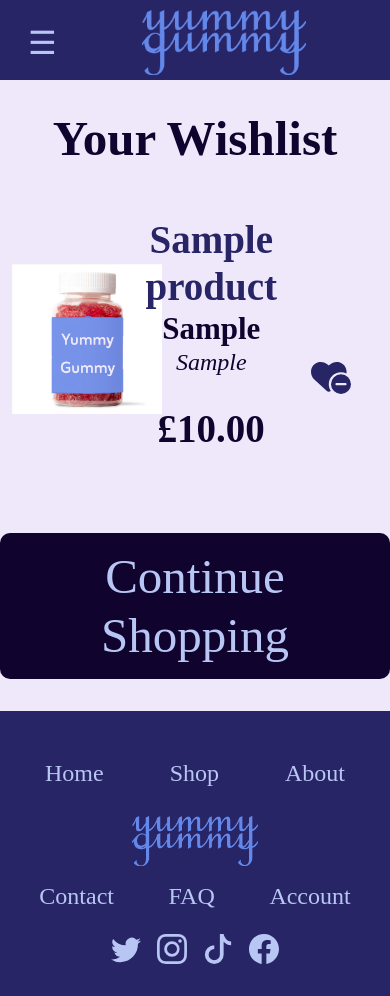
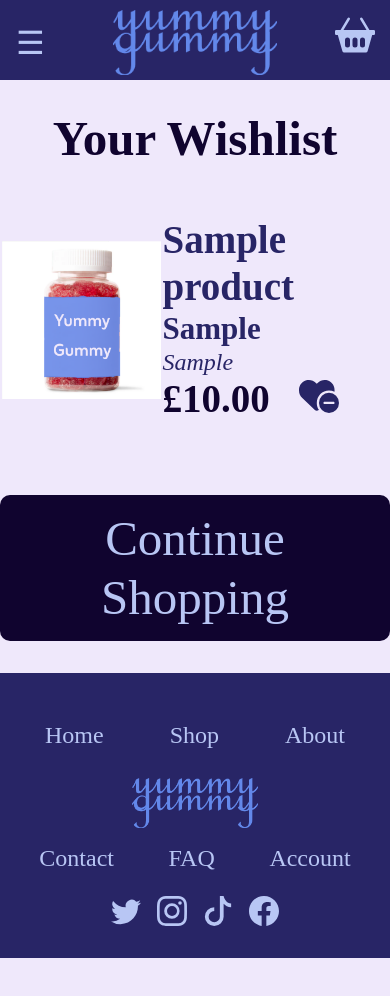
Before and after one commit to katieprogrammes/YummyGummy, a Flask app: page /wishlist in a window 390 px wide. After the commit the page ends 958 px from the top, so only its background shows below. Run offline with Flask 3, Linux system fonts and the light colour scheme; a user stored in the database is signed in; tables that the repository leaves empty hold one stand-in row (values such as "Sample post"); some libraries are stand-ins or nearby versions; some web fonts are replaced.

Commit message:
website fully responsive up to 480px

```diff
--- a/app/static/css/responsive480.css
+++ b/app/static/css/responsive480.css
@@ -43,6 +43,16 @@
         margin-top: 30px;
         font-size: 49px;
     }
+    .desklogo {
+        display: none;
+    }
+    .moblogo {
+        display: initial;
+    }
+    .logo {
+        display: flex;
+        align-self: center;
+    }
     /*hamburger menu*/
     .menu-icon {
         display: block;
@@ -52,6 +62,8 @@
         cursor: pointer;
         font-size: 2rem;
         color: #B8C6F4;
+        width: 10%;
+        padding: 0;
     }
     .mobile-nav {
         display: none;
@@ -83,7 +95,20 @@
     .mobile-nav.active {
         display: flex;
     }
-
+    .mobile-cart-icon {
+        display: block;
+        position: absolute;
+        top: 15px;
+        right: 1rem;
+        z-index: 10;
+        width: 10%;
+        padding: 0;
+    }
+    .mobile-cart-icon img {
+        width: 40px;
+        height: 40px;
+        right: 1rem;
+    }
     footer {
         text-align: center;
         padding: 2rem 0;
@@ -485,31 +513,40 @@
         flex-direction: column;
         justify-content: flex-start;
         text-align: left;
-        padding-left: 16px;
+        padding: 0;
     }
     .productnm {
         font-size: 39px;
         font-weight: 700;
         margin: 0;
-
     }
     .vitamin {
-        font-size: 31px;
+        font-size: 24px;
         color: #10042F;
         margin: 0;
     }
     .flavour {
         font-size: 24px;
-        margin-bottom: 4px;
+        margin-bottom: 0px;
         color: #10042F;
     }
+    .cartbottom {
+        display: flex;
+        flex-direction: row;
+        justify-content: space-between;
+        align-items: center;
+        width: 90%;
+    }
+    .remove {
+        margin: 0;
+    }
     .price {
-        font-size: 39px;
+        font-size: 31px;
         margin:0;
         color: #10042F;
         text-decoration: underline;
     }
-    .remove {
+    .remove h3 {
         display: none;
     }
     .cartamount {
@@ -561,20 +601,75 @@
     }
 
     /*WISHLIST STYLING*/
-    #wishbox {
+    .wishbox {
+        display: none;
+    }
+    .mobwishbox {
+        display: initial;
+        padding: 0;
+    }
+    .wishright,
+    .witem-price {
+        display: none;
+    }
+    .wishbottom {
+        display: flex;
+        flex-direction: row;
+        justify-content: space-between;
+        width: 80%;
+    }
+    .img4wish {
+        display: flex;
+        justify-content: center;
+        align-items: center;
+        height: 100%;
+        max-width: 100%;
+        overflow: hidden;
+        margin: 0 2px;
+    }
+    .wishinfo {
+        display: none;
+    }
+    .mobwishinfo {
+        display: flex;
+        flex-direction: column;
+        justify-content: flex-start;
+        text-align: left;
+        padding: 0;
+    }
+    .wish-items {
         margin: 40px 0;
         width: 100%;
         display: flex;
         flex-direction: row;
     }
     #wishimg {
-        width: 150px;
-        height: auto;
+        width: 100%;
+        height: 100%;
     }
-    .wishremove h3 {
-        display: none;
+    .wproductnm {
+        font-size: 39px;
+        margin: 0;
+    }
+    .wvitamin {
+        font-size: 31px;
+        margin: 0;
+    }
+    .wflavour {
+        font-size: 24px;
+        margin: 0;
+    }
+    .wishremove {
+        margin: 0;
     }
     .wishremove img {
         width: 40px;
     }
+    .mitem-price {
+        font-size: 39px;
+        margin: 0;
+        color: #10042F;
+        font-weight: 600;
+        text-align: left;
+    }
 }
--- a/app/static/css/style.css
+++ b/app/static/css/style.css
@@ -43,10 +43,16 @@ header {
     top: 0;
     left: 0;
 }
+.moblogo {
+    display: none;
+}
 .menu-icon {
     display: none;
 }
 .mobile-nav {
+    display: none;
+}
+.mobile-cart-icon {
     display: none;
 }
 .navleft a {
@@ -700,15 +706,23 @@ footer {
 .cartmobileinfo {
     display: none;
 }
+.mobcartbox {
+    display: none;
+}
+.cartbox {
+    display: flex;
+    justify-content: flex-end;
+}
 .cart-item {
     margin: 5rem 0;
 }
-
-.vitamin {
+.vitamin,
+.wvitamin {
     font-weight: 550;
     color: #282566;
 }
-.flavour {
+.flavour,
+.wflavour {
     font-style: italic;
     color: #282566;
 }
@@ -785,7 +799,8 @@ footer {
 .checkout h1 {
     font-weight: 700;
 }
-.productnm {
+.productnm,
+.wproductnm {
     color: #282566;
     font-weight: 700;
 }
@@ -911,6 +926,12 @@ footer {
 }
 
 /*Wishlist Styling*/
+.mobwishbox {
+    display: none;
+}
+.wishbottom {
+    display: none;
+}
 .witem-price {
     margin-top: 30px;
     color: #10042F;
@@ -939,6 +960,6 @@ footer {
     font-weight: 600;
     display: flex;
 }
-#wishbox {
+.wish-items {
     margin-bottom: 3rem;
 }
--- a/app/templates/base.html
+++ b/app/templates/base.html
@@ -32,7 +32,12 @@
                     </nav>
                 </div>
                 <!--Navigation Logo-->
-                <div class="col-4">
+                <div class="col-4 desklogo">
+                    <a href="{{ url_for('home') }}" class="logo">
+                        <img src="{{ url_for('static', filename='images/logotemp.png') }}" alt-text="Yummy Gummy Logo" height="65">
+                    </a>
+                </div>
+                <div class="col-8 moblogo">
                     <a href="{{ url_for('home') }}" class="logo">
                         <img src="{{ url_for('static', filename='images/logotemp.png') }}" alt-text="Yummy Gummy Logo" height="65">
                     </a>
@@ -54,16 +59,19 @@
                 <div class="menu-icon" id="menu-icon">
                     &#9776;
                 </div>
+                <!-- Mobile Cart Icon -->
+                <a href="{{ url_for('cart') }}" class="mobile-cart-icon" id="mobile-cart">
+                    <img src="{{ url_for('static', filename='images/basketmob.svg') }}" alt="Basket">
+                </a>
             </div>
         </div>
-            <!-- Mobile Navigation -->
+        <!-- Mobile Navigation -->
         <nav class="mobile-nav" id="mobile-nav">
             <a href="{{ url_for('home') }}">Home</a>
             <a href="{{ url_for('shop') }}">Shop</a>
             <a href="/about">About</a>
             <a href="{{ url_for('contact') }}">Contact</a>
             <a href="{{ url_for('faq') }}">FAQ</a>
-            <a href="{{ url_for('cart') }}">Basket</a>
             <a href="{{ url_for('login') }}">Account</a>
         </nav>
     </header>
--- a/app/templates/wishlist.html
+++ b/app/templates/wishlist.html
@@ -9,17 +9,42 @@
             <div class="col-3"></div>
             <div class="col">
                 {% for item in wish_items %}
-                    <div class="row wish-items" id="wishbox">
-                        <div class="col-4">
+                <div class="row wish-items">
+                    <div class="col-4 wishbox">
+                        <a href="{{ url_for('product_detail', product_id=item.product.id) }}" class="img4wish">
+                            <img src="{{ url_for('static', filename='images/yumgum.png') }}" alt="{{ item.product.name }}" height="250" id="wishimg">
+                        </a>
+                    </div>
+                    <div class="col-5 mobwishbox">
+                        <a href="{{ url_for('product_detail', product_id=item.product.id) }}" class="img4wish">
                             <img src="{{ url_for('static', filename='images/yumgum.png') }}" alt="{{ item.product.name }}" height="225" id="wishimg">
+                        </a>
+                    </div>
+                        <div class="col wishinfo">
+                            <h2 class="wproductnm">{{ item.product.name }}</h2>
+                            <h3 class="wvitamin">{{ item.product.vitamin }}</h3>
+                            <h4 class="wflavour">{{ item.product.flavour }}</h4>
+                            <h3 class="witem-price">£{{ item.product.price }}</h3>
+                            <div class="wishbottom">
+                                <h3 class="mitem-price">£{{ item.product.price }}</h3>
+                                <button type="button" class="wishremove" data-item-id="{{ item.id }}">
+                                    <img src="/static/images/heart-minus.svg" alt="Solid heart with a minus next to it">
+                                </button>
+                            </div>
                         </div>
-                        <div class="col">
-                            <h2 class="productnm">{{ item.product.name }}</h2>
-                            <h3 class="vitamin">{{ item.product.vitamin }}</h3>
-                            <h4 class="flavour">{{ item.product.flavour }}</h4>
+                        <div class="col-7 mobwishinfo">
+                            <h2 class="wproductnm">{{ item.product.name }}</h2>
+                            <h3 class="wvitamin">{{ item.product.vitamin }}</h3>
+                            <h4 class="wflavour">{{ item.product.flavour }}</h4>
                             <h3 class="witem-price">£{{ item.product.price }}</h3>
+                            <div class="wishbottom">
+                                <h3 class="mitem-price">£{{ item.product.price }}</h3>
+                                <button type="button" class="wishremove" data-item-id="{{ item.id }}">
+                                    <img src="/static/images/heart-minus.svg" alt="Solid heart with a minus next to it">
+                                </button>
+                            </div>
                         </div>
-                        <div class="col-3">
+                        <div class="col-3 wishright">
                             <button type="button" class="wishremove" data-item-id="{{ item.id }}">
                                 <img src="/static/images/heart-minus.svg" alt="Solid heart with a minus next to it">
                                 <h3>Remove</h3>
```
Also changed, not shown: other parts of app/static/css/responsive480.css (+20 -14 lines), app/templates/cart.html (+18 -5 lines), app.db, app/static/images/basketmob.svg.
